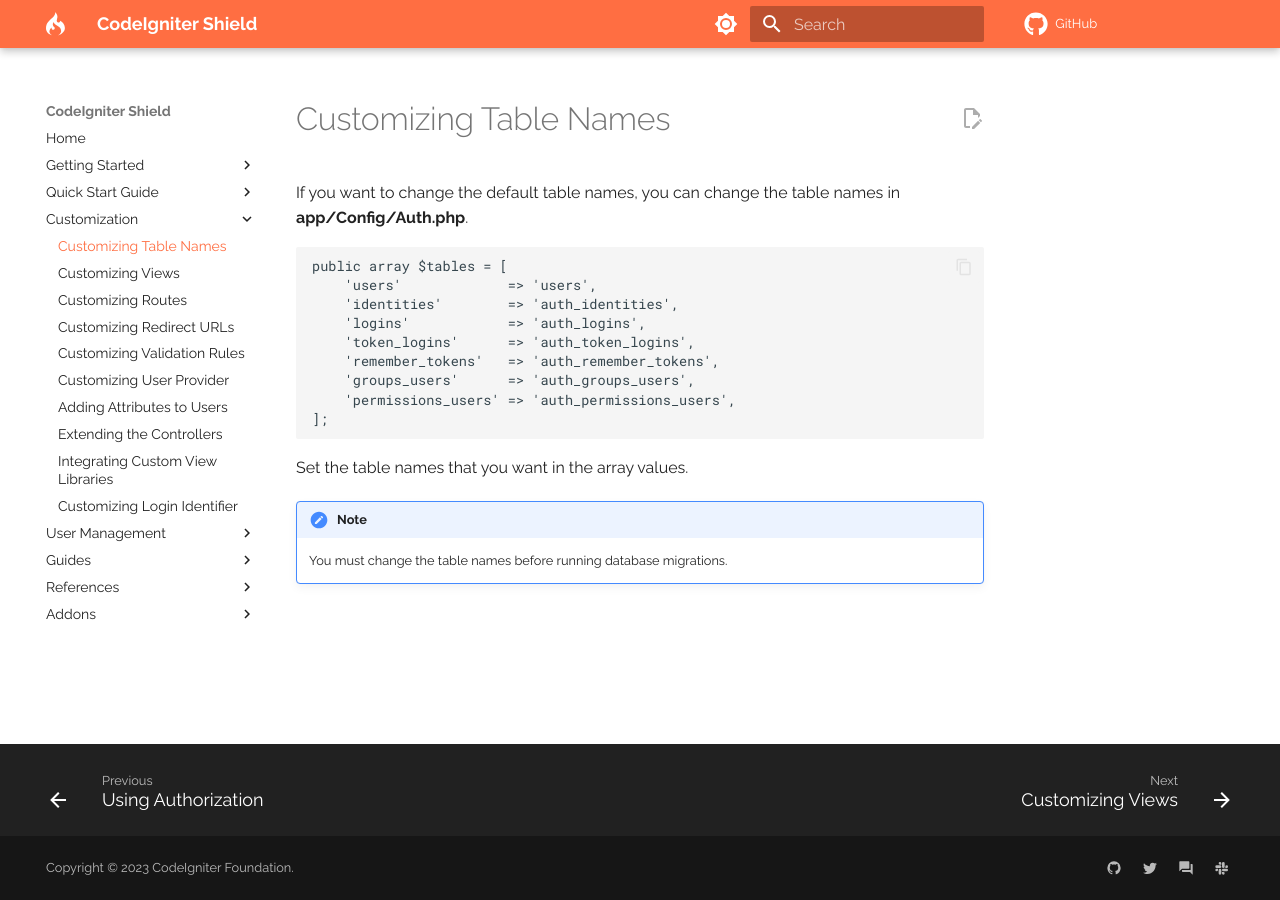
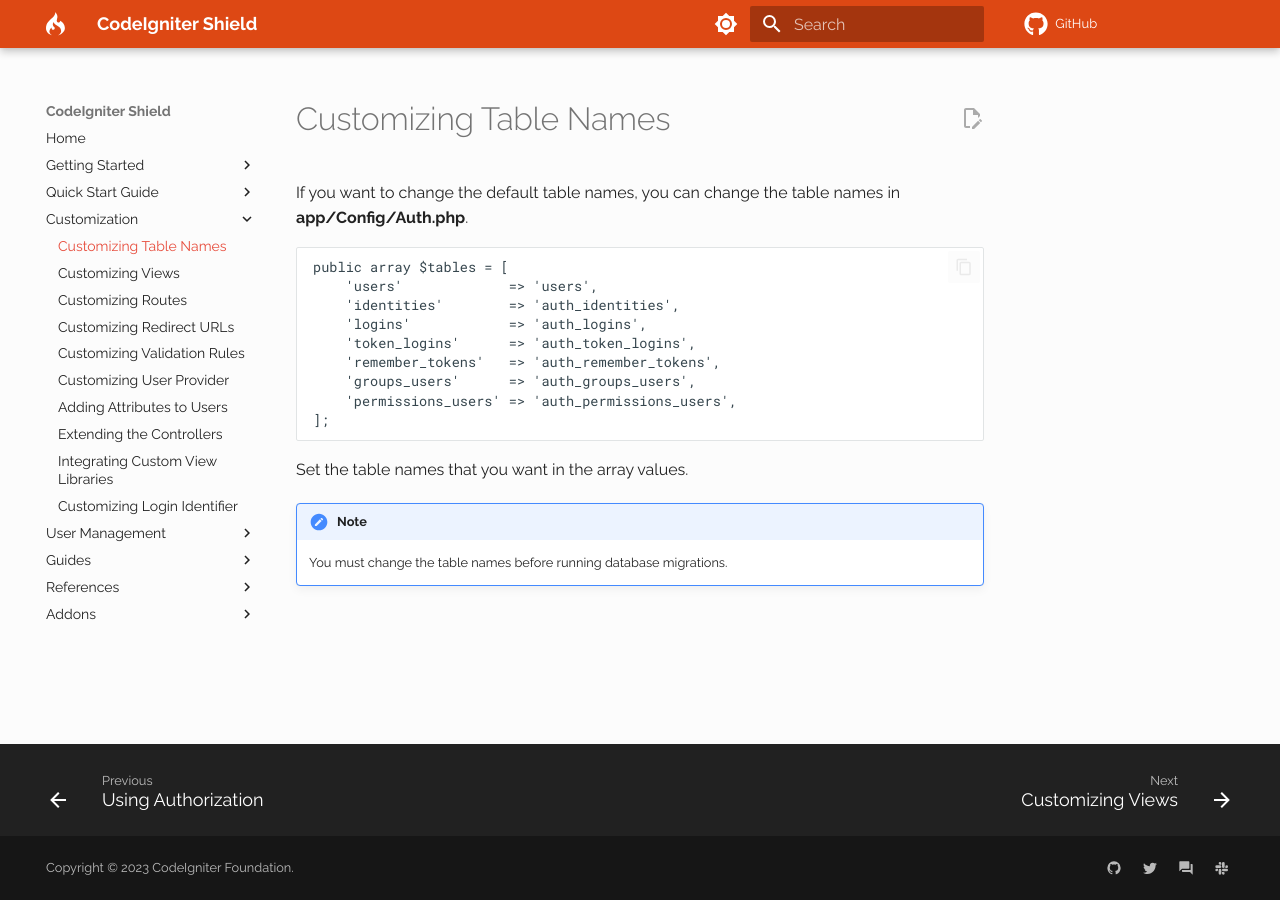
Before and after one commit to codeigniter4/shield, an MkDocs documentation site: the page built from docs/customization/table_names.md, in a window 1280 px wide. Built offline with MkDocs 1.6.1 and Material for MkDocs 9.7.7, drawn with Linux system fonts in a browser that asks for light colours; comment, search, counter and statistics services are not loaded; a style sheet for code colours, icons or effects is not loaded.

Commit message:
update docs color scheme

```diff
--- /dev/null
+++ b/docs/assets/css/codeigniter.css
@@ -0,0 +1,18 @@
+[data-md-color-scheme="codeigniter"] {
+    --md-primary-fg-color:        #dd4814;
+    --md-primary-fg-color--light: #ECB7B7;
+    --md-primary-fg-color--dark:  #90030C;
+
+    --md-default-bg-color: #fcfcfc;
+
+    --md-typeset-a-color: #e74c3c;
+    --md-accent-fg-color: #97310e;
+
+    --md-accent-fg-color--transparent: #ECB7B7;
+
+    --md-code-bg-color: #ffffff;
+
+    .md-typeset code {
+        border: 1px solid #e1e4e5;
+    }
+}
--- a/docs/assets/css/dark_mode.css
+++ b/docs/assets/css/codeigniter_dark_mode.css
@@ -1,7 +1,16 @@
 [data-md-color-scheme="slate"] {
-    --md-primary-fg-color: #6a290d;
+    --md-primary-fg-color: #b13a10;
     --md-primary-fg-color--light: #8d7474;
     --md-primary-fg-color--dark: #6d554d;
+
+    --md-default-bg-color: #1e2129;
+
+    --md-typeset-a-color: #ed6436;
+    --md-accent-fg-color: #f18a67;
+
+    --md-accent-fg-color--transparent: #625151;
+
+    --md-code-bg-color: #282b2d;
 
     .hljs-title,
     .hljs-title.class_,
@@ -43,31 +52,30 @@
         color: #ddba52
     }
 
-    .md-typeset .note > .admonition-title,
-    .md-typeset .note > summary {
-        background-color: #0000001a;
+    .md-typeset code {
+        border: 1px solid #3f4547;
     }
 
     .md-typeset .admonition.note,
     .md-typeset details.note {
-        border-color: #675647;
+        border-color: #2c5293;
     }
 
     .md-typeset .note > .admonition-title:before,
     .md-typeset .note > summary:before {
-        background-color: #65686d;
+        background-color: #2c5293;
         -webkit-mask-image: var(--md-admonition-icon--note);
         mask-image: var(--md-admonition-icon--note);
     }
 
     .md-typeset .admonition.warning,
     .md-typeset details.warning {
-        border-color: #776144;
+        border-color: #97631e;
     }
 
     .md-typeset .warning > .admonition-title:before,
     .md-typeset .warning > summary:before {
-        background-color: #d9913bc2;
+        background-color: #97631e;
         -webkit-mask-image: var(--md-admonition-icon--warning);
         mask-image: var(--md-admonition-icon--warning);
     }
--- a/mkdocs.yml
+++ b/mkdocs.yml
@@ -12,17 +12,17 @@ theme:
   palette:
     # Palette toggle for light mode
     - media: "(prefers-color-scheme: light)"
-      scheme: default
-      primary: deep orange
-      accent: orange
+      scheme: codeigniter
+      primary: custom
+      accent: custom
       toggle:
         icon: material/brightness-7
         name: Switch to dark mode
     # Palette toggle for dark mode
     - media: "(prefers-color-scheme: dark)"
       scheme: slate
-      primary: deep orange
-      accent: orange
+      primary: custom
+      accent: custom
       toggle:
         icon: material/brightness-4
         name: Switch to light mode
@@ -68,8 +68,9 @@ markdown_extensions:
   - pymdownx.details
 
 extra_css:
-  - https://cdn.jsdelivr.net/gh/highlightjs/cdn-release@11.8.0/build/styles/default.min.css
-  - assets/css/dark_mode.css
+  - https://cdn.jsdelivr.net/gh/highlightjs/cdn-release@11.8.0/build/styles/github.min.css
+  - assets/css/codeigniter.css
+  - assets/css/codeigniter_dark_mode.css
 
 extra_javascript:
   - https://cdn.jsdelivr.net/gh/highlightjs/cdn-release@11.8.0/build/highlight.min.js
```
